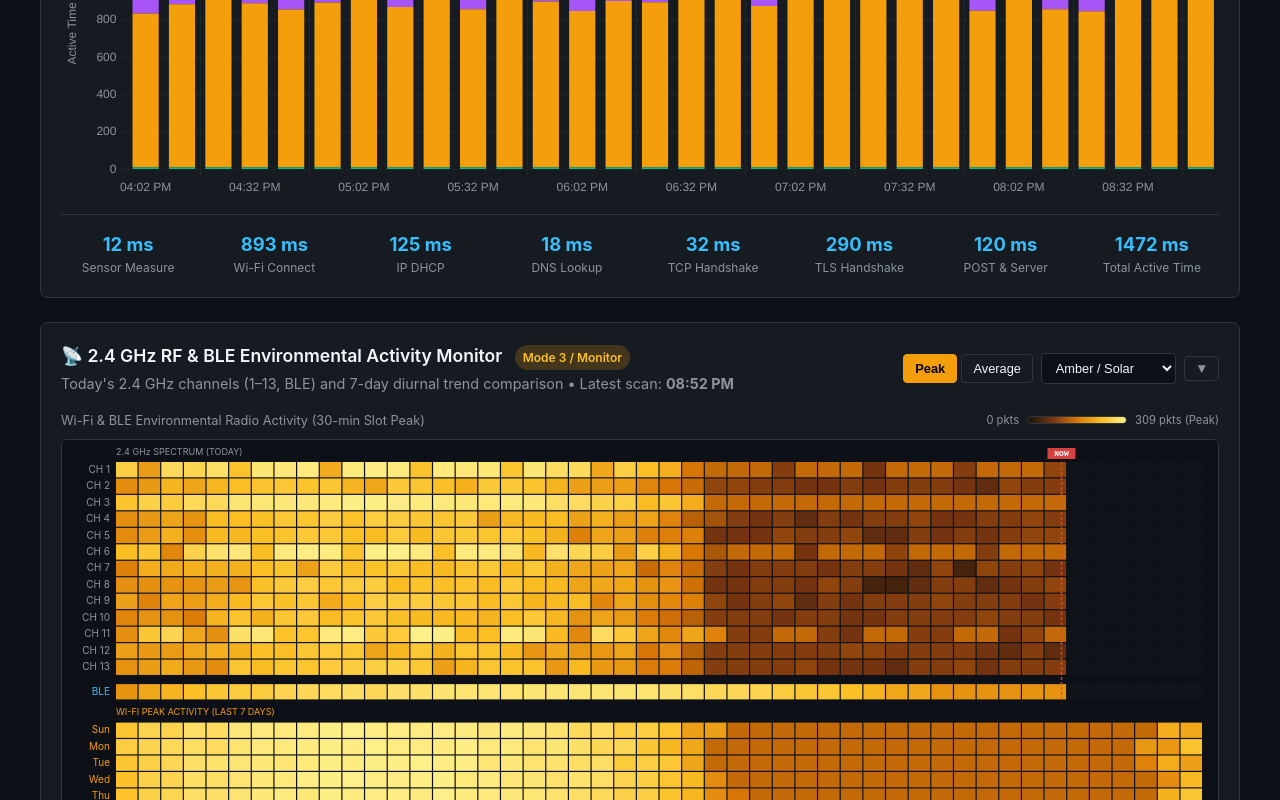
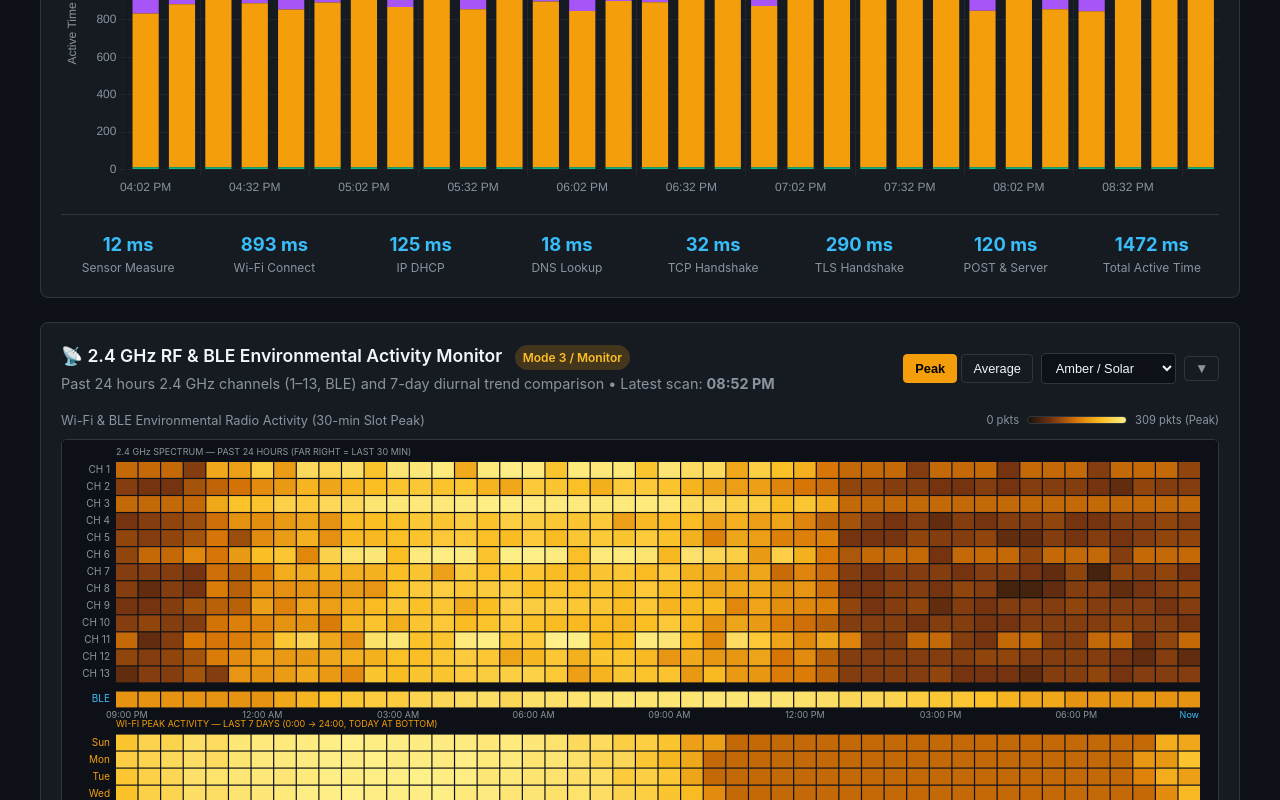
Before and after one commit to kreier/solar, a plain HTML site: page docs/index.html in a window 1280 px wide. Shown: the part 2000-2800 px from the top of the page. Drawn offline with nearby package versions, Linux system fonts and the light colour scheme; no server answers.

Commit message:
feat: release Web v1.1.11 and Firmware v1.1.11-canary with rolling 24h spectrum and serial congestion bar graph

```diff
--- a/docs/index.html
+++ b/docs/index.html
@@ -458,7 +458,7 @@
       <div class="title-area">
         <h1>
           <span>☀️</span> Solar Telemetry Fleet
-          <span class="badge badge-blue" style="font-size:0.75rem;vertical-align:middle;margin-left:0.5rem;" title="Web Dashboard Application Version">Web v1.1.10</span>
+          <span class="badge badge-blue" style="font-size:0.75rem;vertical-align:middle;margin-left:0.5rem;" title="Web Dashboard Application Version">Web v1.1.11</span>
         </h1>
         <div class="subtitle" id="station-subtitle">Connecting to Cloudflare D1 Edge Ingestion...</div>
       </div>
@@ -726,9 +726,9 @@
       <p>ESP32 Solar Telemetry Fleet &bull; Minimal SPIFFS &bull; Dual OTA &bull; Cloudflare Edge &amp; D1 Database</p>
       <p>
         <a href="https://github.com/kreier/solar" target="_blank">kreier/solar on GitHub</a> &bull;
-        <span>Website v1.1.10</span> &bull;
+        <span>Website v1.1.11</span> &bull;
         <span>Firmware v<span id="fw-version">1.1.5</span> (Stable)</span> &bull;
-        <span class="badge badge-amber" style="padding:0.1rem 0.4rem;">v1.1.9 Canary</span> &bull;
+        <span class="badge badge-amber" style="padding:0.1rem 0.4rem;">v1.1.11 Canary</span> &bull;
         <a href="javascript:void(0)" onclick="openFlashModal()">Web Firmware Flasher</a>
       </p>
     </footer>
@@ -740,7 +740,7 @@
       <div class="modal-header">
         <div class="modal-title">
           <span>⚡ Web Firmware Installer</span>
-          <span class="badge badge-amber" id="modal-ver-badge">v1.1.9 Canary</span>
+          <span class="badge badge-amber" id="modal-ver-badge">v1.1.11 Canary</span>
         </div>
         <button class="modal-close-btn" onclick="closeFlashModal()" title="Close dialog">✕</button>
       </div>
@@ -852,7 +852,8 @@
               <div>
                 <label style="font-size:0.72rem;color:var(--text-muted);display:block;margin-bottom:0.2rem;">Firmware Version:</label>
                 <select id="otaFwSelect" style="width:100%;font-size:0.82rem;padding:0.4rem;background:#0d1117;color:#f0f6fc;border:1px solid #30363d;border-radius:6px;">
-                  <option value="1.1.9-canary" selected>v1.1.9 Canary (Latest: CH 12-13 VN, 48Ω Load)</option>
+                  <option value="1.1.11-canary" selected>v1.1.11 Canary (Latest: RF Congestion Bar Graph, Rolling 24h)</option>
+                  <option value="1.1.9-canary">v1.1.9 Canary (CH 12-13 VN, 48Ω Load)</option>
                   <option value="1.1.8-canary">v1.1.8 Canary</option>
                   <option value="1.1.7-canary">v1.1.7 Canary</option>
                   <option value="1.1.6-canary">v1.1.6 Canary</option>
@@ -918,7 +919,8 @@
             <div>
               <label style="display:block;font-size:0.8rem;font-weight:600;margin-bottom:0.3rem;color:var(--text-muted);">Firmware Release Channel:</label>
               <select id="flasherVerSelect" style="width:100%;" onchange="updateFlasherManifest()">
-                <option value="1.1.9-canary" selected>v1.1.9 Canary (Channels 12-13 VN Wi-Fi, 48Ω Static Ohmic Power)</option>
+                <option value="1.1.11-canary" selected>v1.1.11 Canary (RF Congestion Bar Graph, Rolling 24h Spectrum)</option>
+                <option value="1.1.9-canary">v1.1.9 Canary (Channels 12-13 VN Wi-Fi, 48Ω Static Ohmic Power)</option>
                 <option value="1.1.8-canary">v1.1.8 Canary (Robust Multi-Manifest, Non-Destructive Update, Coredump Partition)</option>
                 <option value="1.1.7-canary">v1.1.7 Canary (INA3221 CH2, Solar Power Telemetry, LiPo Autonomy Analytics)</option>
                 <option value="1.1.6-canary">v1.1.6 Canary (S3 USB Update Bootloader, Soft-AP Verbose, Phy My Hung)</option>
@@ -3427,7 +3429,7 @@ let currentFlashMode = "clean";
         );
         const scanTime = latestRf ? new Date(latestRf.timestamp).toLocaleTimeString([], { hour: "2-digit", minute: "2-digit" }) : null;
         const latestStr = scanTime ? ` • Latest scan: <b>${scanTime}</b>` : "";
-        subtitleEl.innerHTML = `Today's 2.4 GHz channels (1–13, BLE) and 7-day diurnal trend comparison${latestStr}`;
+        subtitleEl.innerHTML = `Past 24 hours 2.4 GHz channels (1–13, BLE) and 7-day diurnal trend comparison${latestStr}`;
       }
 
       // Sync active state of Peak/Avg mode toggle buttons
@@ -3439,13 +3441,38 @@ let currentFlashMode = "clean";
       }
 
       const numRows = 28;
-      const numCols = 48; // 48 half-hour slots: 00:00 to 23:30
+      const numCols = 48; // 48 half-hour timeslots
+      const slotDuration = 30 * 60 * 1000;
+      const nowMs = Date.now();
+
+      // Upper Section: Rolling past 24 hours (ending at the current 30-min block on far right)
+      const currentSlotStart = Math.floor(nowMs / slotDuration) * slotDuration;
+      const upperColLabels = [];
+      const upperTimeSlots = [];
+      for (let c = 0; c < numCols; c++) {
+        const start = currentSlotStart - (47 - c) * slotDuration;
+        const end = start + slotDuration;
+        const dStart = new Date(start);
+        const dEnd = new Date(end);
+        const isYest = dStart.getDate() !== new Date().getDate();
+        const dayPrefix = isYest ? (dStart.toLocaleDateString([], { weekday: "short" }) + " ") : "Today ";
+        upperTimeSlots.push({ start, end, label: `${dayPrefix}${dStart.toLocaleTimeString([], { hour: "2-digit", minute: "2-digit" })} – ${dEnd.toLocaleTimeString([], { hour: "2-digit", minute: "2-digit" })}` });
+        upperColLabels.push(dStart.toLocaleTimeString([], { hour: "2-digit", minute: "2-digit" }));
+      }
+
+      // Lower Section: 0:00 to 24:00 diurnal time of day
+      const lowerColLabels = [];
+      for (let c = 0; c < numCols; c++) {
+        const hour = Math.floor(c / 2);
+        const min = (c % 2) * 30;
+        lowerColLabels.push(`${String(hour).padStart(2, "0")}:${String(min).padStart(2, "0")}`);
+      }
 
       const today = new Date();
       today.setHours(0, 0, 0, 0);
       const todayMidnight = today.getTime();
 
-      // Generate the past 7 days info (dayLabels[0] is 6 days ago, dayLabels[6] is Today)
+      // Generate the past 7 days info (dayLabels[0] is 6 days ago, dayLabels[6] is Today at the bottom)
       const dayLabels = [];
       for (let d = 6; d >= 0; d--) {
         const dDate = new Date(todayMidnight - d * 86400 * 1000);
@@ -3458,14 +3485,14 @@ let currentFlashMode = "clean";
       }
 
       const rowMeta = [];
-      // 0..12: Today Wi-Fi channels 1..13
+      // 0..12: Wi-Fi channels 1..13 (Past 24 Hours)
       for (let ch = 1; ch <= 13; ch++) {
-        rowMeta.push({ group: 0, label: `CH ${ch}`, title: `Wi-Fi Channel ${ch} (Today)`, ch: ch, type: "wifi_ch" });
-      }
-      // 13: Today BLE
-      rowMeta.push({ group: 0, label: "BLE", title: "Bluetooth LE Density (Today)", type: "ble_today" });
-
-      // 14..20: 7 Days Wi-Fi Activity
+        rowMeta.push({ group: 0, label: `CH ${ch}`, title: `Wi-Fi Channel ${ch} (Past 24h)`, ch: ch, type: "wifi_ch" });
+      }
+      // 13: BLE (Past 24 Hours)
+      rowMeta.push({ group: 0, label: "BLE", title: "Bluetooth LE Density (Past 24h)", type: "ble_today" });
+
+      // 14..20: 7 Days Wi-Fi Activity (0:00 - 24:00, Today at bottom)
       for (let i = 0; i < 7; i++) {
         const dl = dayLabels[i];
         rowMeta.push({
@@ -3478,7 +3505,7 @@ let currentFlashMode = "clean";
         });
       }
 
-      // 21..27: 7 Days BLE Devices
+      // 21..27: 7 Days BLE Devices (0:00 - 24:00, Today at bottom)
       for (let i = 0; i < 7; i++) {
         const dl = dayLabels[i];
         rowMeta.push({
@@ -3491,19 +3518,8 @@ let currentFlashMode = "clean";
         });
       }
 
-      // Column labels: 00:00, 00:30, 01:00, ..., 23:30
-      const colLabels = [];
-      for (let c = 0; c < numCols; c++) {
-        const hour = Math.floor(c / 2);
-        const min = (c % 2) * 30;
-        colLabels.push(`${String(hour).padStart(2, "0")}:${String(min).padStart(2, "0")}`);
-      }
-
       // Build cell data matrix: cellData[col][row]
       const cellData = [];
-      const slotDuration = 30 * 60 * 1000;
-      const nowMs = Date.now();
-
       let globalMaxPkts = 0;
       let globalMaxBle = 0;
       const chTotals = new Array(14).fill(0);
@@ -3511,13 +3527,24 @@ let currentFlashMode = "clean";
 
       for (let c = 0; c < numCols; c++) {
         cellData[c] = [];
-        const slotOffset = c * slotDuration;
 
         for (let r = 0; r < numRows; r++) {
           const meta = rowMeta[r];
-          const slotStart = (meta.group === 0 ? todayMidnight : meta.dateMs) + slotOffset;
-          const slotEnd = slotStart + slotDuration;
-          const isFuture = slotStart > nowMs;
+          let slotStart, slotEnd, isFuture, timeLabel;
+
+          if (meta.group === 0) {
+            // Upper rolling 24h
+            slotStart = upperTimeSlots[c].start;
+            slotEnd = upperTimeSlots[c].end;
+            isFuture = false; // past 24 hours ending now
+            timeLabel = upperTimeSlots[c].label;
+          } else {
+            // Lower fixed 0:00 - 24:00 diurnal
+            slotStart = meta.dateMs + c * slotDuration;
+            slotEnd = slotStart + slotDuration;
+            isFuture = slotStart > nowMs;
+            timeLabel = `${meta.label} (${meta.fullDate}) ${lowerColLabels[c]}`;
+          }
 
           const slotRecs = isFuture ? [] : cachedRfRecords.filter(rec => {
             const t = new Date(rec.timestamp).getTime();
@@ -3529,7 +3556,7 @@ let currentFlashMode = "clean";
           let extraInfo = "";
 
           if (meta.group === 0) {
-            // Today Wi-Fi Channel
+            // Upper Section: Wi-Fi Channel
             if (meta.type === "wifi_ch") {
               const ch = meta.ch;
               const readings = [];
@@ -3562,7 +3589,7 @@ let currentFlashMode = "clean";
                 if (rawVal > globalMaxPkts) globalMaxPkts = Math.round(rawVal);
               }
             } else {
-              // Today BLE
+              // Upper Section: BLE
               const readings = slotRecs.map(rec => rec.ble_unique_devices || 0);
               if (readings.length > 0) {
                 if (currentRfMode === "avg") {
@@ -3630,7 +3657,7 @@ let currentFlashMode = "clean";
             rawVal: rawVal,
             sampleCount: slotRecs.length,
             isFuture: isFuture,
-            timeLabel: colLabels[c],
+            timeLabel: timeLabel,
             meta: meta,
             extraInfo: extraInfo
           };
@@ -3685,7 +3712,7 @@ let currentFlashMode = "clean";
       // Render to Canvas
       const dpr = window.devicePixelRatio || 1;
       const width = container.clientWidth || 800;
-      const height = 560;
+      const height = 580;
 
       canvas.width = width * dpr;
       canvas.height = height * dpr;
@@ -3699,10 +3726,11 @@ let currentFlashMode = "clean";
       ctx.fillStyle = "#0d1117";
       ctx.fillRect(0, 0, width, height);
 
-      const margin = { left: 54, right: 16, top: 22, bottom: 26 };
+      const margin = { left: 54, right: 18, top: 22, bottom: 26 };
       const bleDivider = 8; // Distance between 13 channels and BLE
-      const groupDivider = 22; // Gap before 7-day groups (lowered by one line for headings)
-      const totalDividers = bleDivider + 2 * groupDivider;
+      const upperAxisGap = 26; // Gap after row 13 for upper 24h X-axis + Wi-Fi 7D heading
+      const groupDivider = 22; // Gap before BLE 7-day group
+      const totalDividers = bleDivider + upperAxisGap + groupDivider;
       const plotWidth = width - margin.left - margin.right;
       const plotHeight = height - margin.top - margin.bottom - totalDividers;
 
@@ -3711,13 +3739,15 @@ let currentFlashMode = "clean";
       const cellW = (plotWidth - (numCols - 1) * gapX) / numCols;
       const cellH = (plotHeight - (numRows - 1) * gapY) / numRows;
 
-      // Calculate row Y positions accounting for group dividers
+      // Calculate row Y positions
       const rowYPositions = [];
       let currentY = margin.top;
       for (let r = 0; r < numRows; r++) {
         if (r === 13) {
           currentY += bleDivider;
-        } else if (r === 14 || r === 21) {
+        } else if (r === 14) {
+          currentY += upperAxisGap;
+        } else if (r === 21) {
           currentY += groupDivider;
         }
         rowYPositions[r] = currentY;
@@ -3735,7 +3765,6 @@ let currentFlashMode = "clean";
         cellData,
         rowYPositions,
         rowMeta,
-        colLabels,
         width,
         height
       };
@@ -3748,13 +3777,13 @@ let currentFlashMode = "clean";
       ctx.textBaseline = "bottom";
 
       ctx.fillStyle = "#8b949e";
-      ctx.fillText("2.4 GHz SPECTRUM (TODAY)", margin.left, margin.top - 5);
+      ctx.fillText("2.4 GHz SPECTRUM — PAST 24 HOURS (FAR RIGHT = LAST 30 MIN)", margin.left, margin.top - 5);
 
       ctx.fillStyle = "#f59e0b";
-      ctx.fillText(currentRfMode === "avg" ? "WI-FI AVG ACTIVITY (LAST 7 DAYS)" : "WI-FI PEAK ACTIVITY (LAST 7 DAYS)", margin.left, rowYPositions[14] - 6);
+      ctx.fillText(currentRfMode === "avg" ? "WI-FI AVG ACTIVITY — LAST 7 DAYS (0:00 → 24:00, TODAY AT BOTTOM)" : "WI-FI PEAK ACTIVITY — LAST 7 DAYS (0:00 → 24:00, TODAY AT BOTTOM)", margin.left, rowYPositions[14] - 6);
 
       ctx.fillStyle = "#38bdf8";
-      ctx.fillText("BLE DEVICE DENSITY (LAST 7 DAYS)", margin.left, rowYPositions[21] - 6);
+      ctx.fillText("BLE DEVICE DENSITY — LAST 7 DAYS (0:00 → 24:00, TODAY AT BOTTOM)", margin.left, rowYPositions[21] - 6);
 
       // Draw Grid Cells
       for (let c = 0; c < numCols; c++) {
@@ -3764,7 +3793,7 @@ let currentFlashMode = "clean";
           const y = rowYPositions[r];
 
           if (item.isFuture) {
-            ctx.fillStyle = "#10141a"; // Future slot: subtly dimmed
+            ctx.fillStyle = "#10141a"; // Future slot: dimmed
             ctx.fillRect(x, y, cellW, cellH);
           } else if (item.val === 0) {
             ctx.fillStyle = "#161b22"; // Active slot with 0 packets/devices
@@ -3779,46 +3808,19 @@ let currentFlashMode = "clean";
         }
       }
 
-      // Draw NOW vertical indicator line
-      const now = new Date();
-      const currentMinutes = now.getHours() * 60 + now.getMinutes() + now.getSeconds() / 60;
-      const currentFrac = currentMinutes / 30; // 0..48 fractional column
-      if (currentFrac >= 0 && currentFrac <= numCols) {
-        const nowX = margin.left + currentFrac * (cellW + gapX);
-
-        ctx.save();
-        ctx.strokeStyle = "rgba(239, 68, 68, 0.85)";
-        ctx.setLineDash([3, 2]);
-        ctx.lineWidth = 1.5;
-
-        // Today 2.4 GHz & BLE group (rows 0..13)
-        ctx.beginPath();
-        ctx.moveTo(nowX, margin.top);
-        ctx.lineTo(nowX, rowYPositions[13] + cellH);
-        ctx.stroke();
-
-        // Today row in Wi-Fi 7D (row 20)
-        ctx.beginPath();
-        ctx.moveTo(nowX, rowYPositions[20]);
-        ctx.lineTo(nowX, rowYPositions[20] + cellH);
-        ctx.stroke();
-
-        // Today row in BLE 7D (row 27)
-        ctx.beginPath();
-        ctx.moveTo(nowX, rowYPositions[27]);
-        ctx.lineTo(nowX, rowYPositions[27] + cellH);
-        ctx.stroke();
-
-        // Draw "NOW" badge at the top
-        ctx.fillStyle = "rgba(239, 68, 68, 0.9)";
-        ctx.fillRect(nowX - 14, margin.top - 14, 28, 11);
-        ctx.fillStyle = "#ffffff";
-        ctx.font = "bold 8px monospace";
-        ctx.textAlign = "center";
-        ctx.textBaseline = "middle";
-        ctx.fillText("NOW", nowX, margin.top - 8);
-        ctx.restore();
-      }
+      // Draw Upper Section Rolling 24h X-Axis Ticks (below row 13)
+      ctx.font = "9px -apple-system, BlinkMacSystemFont, 'Segoe UI', Roboto, sans-serif";
+      ctx.textAlign = "center";
+      ctx.textBaseline = "top";
+      ctx.fillStyle = "#8b949e";
+
+      for (let c = 0; c < numCols; c += 6) {
+        const x = margin.left + c * (cellW + gapX) + cellW / 2;
+        ctx.fillText(upperColLabels[c], x, rowYPositions[13] + cellH + 3);
+      }
+      const xLast = margin.left + 47 * (cellW + gapX) + cellW / 2;
+      ctx.fillStyle = "#38bdf8";
+      ctx.fillText("Now", xLast, rowYPositions[13] + cellH + 3);
 
       // Draw Row Labels
       ctx.font = "10px -apple-system, BlinkMacSystemFont, 'Segoe UI', Roboto, sans-serif";
@@ -3838,15 +3840,16 @@ let currentFlashMode = "clean";
         ctx.fillText(meta.label, margin.left - 6, y);
       }
 
-      // Draw Column Ticks (X-Axis)
+      // Draw Lower Section Diurnal 0:00 - 24:00 X-Axis Ticks (below row 27)
       ctx.textAlign = "center";
       ctx.textBaseline = "top";
       ctx.fillStyle = "#8b949e";
 
       for (let c = 0; c < numCols; c += 6) {
         const x = margin.left + c * (cellW + gapX) + cellW / 2;
-        ctx.fillText(colLabels[c], x, rowYPositions[numRows - 1] + cellH + 6);
-      }
+        ctx.fillText(lowerColLabels[c], x, rowYPositions[numRows - 1] + cellH + 6);
+      }
+      ctx.fillText("24:00", margin.left + numCols * (cellW + gapX) - gapX, rowYPositions[numRows - 1] + cellH + 6);
 
       if (!rfCanvasInitialized) {
         initRfCanvasListeners(canvas);
--- a/worker/src/index.ts
+++ b/worker/src/index.ts
@@ -82,7 +82,7 @@ export default {
         const queryVer = url.searchParams.get("version");
         const isUpdate = path.includes("update") || url.searchParams.get("mode") === "update";
         const isCanary = (queryVer || extractedVer || path).includes("canary");
-        const versionStr = queryVer || extractedVer || (isCanary ? (env.CANARY_VERSION || "1.1.9-canary") : (env.STABLE_VERSION || "1.1.5"));
+        const versionStr = queryVer || extractedVer || (isCanary ? (env.CANARY_VERSION || "1.1.11-canary") : (env.STABLE_VERSION || "1.1.5"));
 
         const builds = isUpdate
           ? [
--- a/worker/src/ota.ts
+++ b/worker/src/ota.ts
@@ -60,7 +60,7 @@ export async function handleOta(request: Request, env: Env): Promise<Response> {
 
   // Check if station accepts canary channel
   const isCanary = (station?.is_canary === 1) || (url.searchParams.get("canary") === "1");
-  const defaultVersion = isCanary ? (env.CANARY_VERSION || "1.1.9-canary") : (env.STABLE_VERSION || "1.1.5");
+  const defaultVersion = isCanary ? (env.CANARY_VERSION || "1.1.11-canary") : (env.STABLE_VERSION || "1.1.5");
   let targetVersion = station?.target_version?.trim() || defaultVersion;
 
   // Check if station is already on or ahead of target version
--- a/worker/wrangler.toml
+++ b/worker/wrangler.toml
@@ -6,7 +6,7 @@ workers_dev = true
 
 [vars]
 STABLE_VERSION = "1.1.5"
-CANARY_VERSION = "1.1.9-canary"
+CANARY_VERSION = "1.1.11-canary"
 WORKER_URL = "https://solar.kreier.workers.dev"
 
 # Cloudflare D1 Database Binding
```
Also changed, not shown: docs/404.html (+92 -89 lines), docs/manifest-v1.1.11-canary-update.json (added, +92 -0 lines), docs/manifest-v1.1.11-canary.json (added, +44 -0 lines), worker/src/frontend.ts (+95 -92 lines), CHANGELOG.md, 8 other files.
